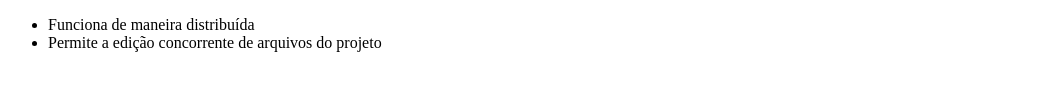
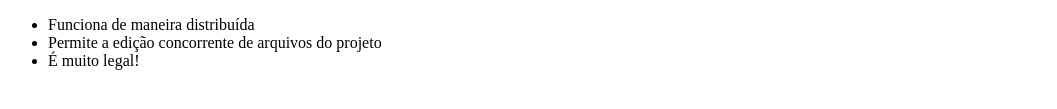
Before and after one commit to juliodasilv/curso-git, a plain HTML site: page index.html in a window 1280 px wide. Shown: the part 175-284 px from the top of the page, without its empty margins (0-1057 px from the left). Drawn offline with Linux system fonts and the light colour scheme.

Commit message:
nova linha

```diff
--- a/index.html
+++ b/index.html
@@ -11,8 +11,7 @@
         <ul>
             <li>Funciona de maneira distribuída</li>
             <li>Permite a edição concorrente de arquivos do projeto</li>
-
-
+	    <li>É muito legal!</li>
         </ul>
     </body>
 </html>
```
